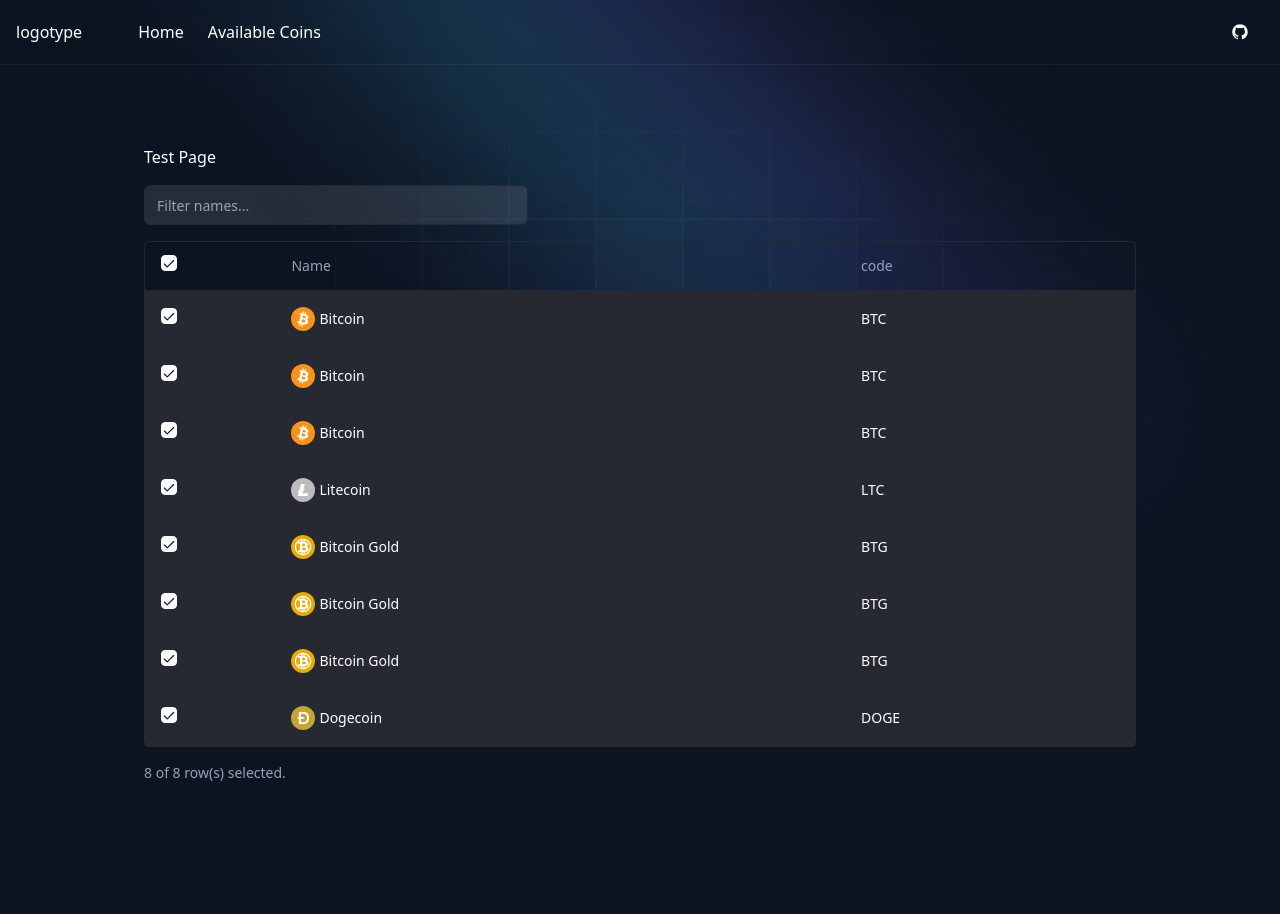
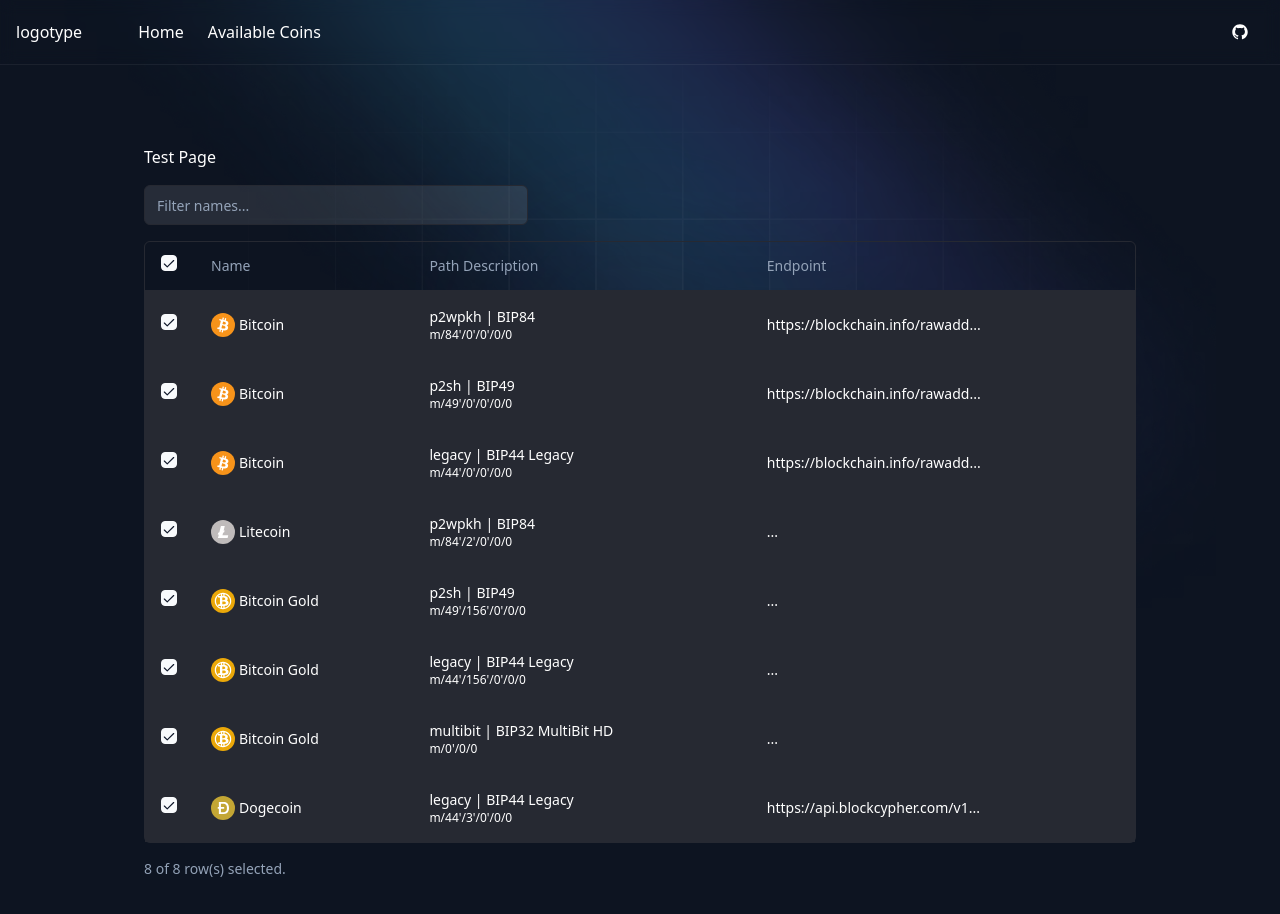
Before and after one commit to tdi-corp/crypto_generator, a React (Vite) app: page /coins in a window 1280 px wide. Shown: the top 914 px of the page. Before the commit the page ends 879 px from the top, so only its background shows below. Built offline with nearby package versions, Linux system fonts and the light colour scheme; what bip32, ecpair would draw is missing.

Commit message:
Tooltip & edit availableCoin table

```diff
--- a/package.json
+++ b/package.json
@@ -20,6 +20,7 @@
     "@radix-ui/react-select": "^2.0.0",
     "@radix-ui/react-slot": "^1.0.2",
     "@radix-ui/react-toast": "^1.1.5",
+    "@radix-ui/react-tooltip": "^1.0.7",
     "@reduxjs/toolkit": "^2.2.1",
     "@tanstack/react-table": "^8.15.0",
     "axios": "^1.6.7",
--- a/src/components/Columns.tsx
+++ b/src/components/Columns.tsx
@@ -3,7 +3,12 @@
 import { ColumnDef } from "@tanstack/react-table"
 import { Checkbox } from "@/components/ui/Checkbox"
 import { IAllNetworksPath } from "@/types/form"
-
+import {
+  Tooltip,
+  TooltipContent,
+  TooltipProvider,
+  TooltipTrigger,
+} from "@/components/ui/Tooltip"
 
 export const columns: ColumnDef<IAllNetworksPath>[] = [
   {
@@ -40,7 +45,30 @@
     ),
   },
   {
-    accessorKey: "code"
+    accessorKey: "path",
+    header: "Path Description",
+    cell: ({row}) => (
+      <div>
+        <div>{row.original.pathName} | {row.original.pathDesc}</div>
+        <div className="text-xs">{row.original.path}</div>
+      </div>
+    )
+  },
+  {
+    accessorKey: "endpoint",
+    header: "Endpoint",
+    cell: ({row}) => (
+
+      <TooltipProvider>
+        <Tooltip>
+          <TooltipTrigger>{row.original.endpoint?.slice(0, 30)}...</TooltipTrigger>
+          <TooltipContent>
+            <p>{row.original.endpoint}</p>
+          </TooltipContent>
+        </Tooltip>
+      </TooltipProvider>
+
+    )
   },
   // {
   //   accessorKey: "email",
--- /dev/null
+++ b/src/components/ui/Tooltip.tsx
@@ -0,0 +1,30 @@
+"use client"
+
+import * as React from "react"
+import * as TooltipPrimitive from "@radix-ui/react-tooltip"
+
+import { cn } from "@/lib/utils"
+
+const TooltipProvider = TooltipPrimitive.Provider
+
+const Tooltip = TooltipPrimitive.Root
+
+const TooltipTrigger = TooltipPrimitive.Trigger
+
+const TooltipContent = React.forwardRef<
+  React.ElementRef<typeof TooltipPrimitive.Content>,
+  React.ComponentPropsWithoutRef<typeof TooltipPrimitive.Content>
+>(({ className, sideOffset = 4, ...props }, ref) => (
+  <TooltipPrimitive.Content
+    ref={ref}
+    sideOffset={sideOffset}
+    className={cn(
+      "z-50 overflow-hidden rounded-md border bg-popover px-3 py-1.5 text-sm text-popover-foreground shadow-md animate-in fade-in-0 zoom-in-95 data-[state=closed]:animate-out data-[state=closed]:fade-out-0 data-[state=closed]:zoom-out-95 data-[side=bottom]:slide-in-from-top-2 data-[side=left]:slide-in-from-right-2 data-[side=right]:slide-in-from-left-2 data-[side=top]:slide-in-from-bottom-2",
+      className
+    )}
+    {...props}
+  />
+))
+TooltipContent.displayName = TooltipPrimitive.Content.displayName
+
+export { Tooltip, TooltipTrigger, TooltipContent, TooltipProvider }
```
Also changed, not shown: 1 other file (tests, documents, lock files or other folders).
